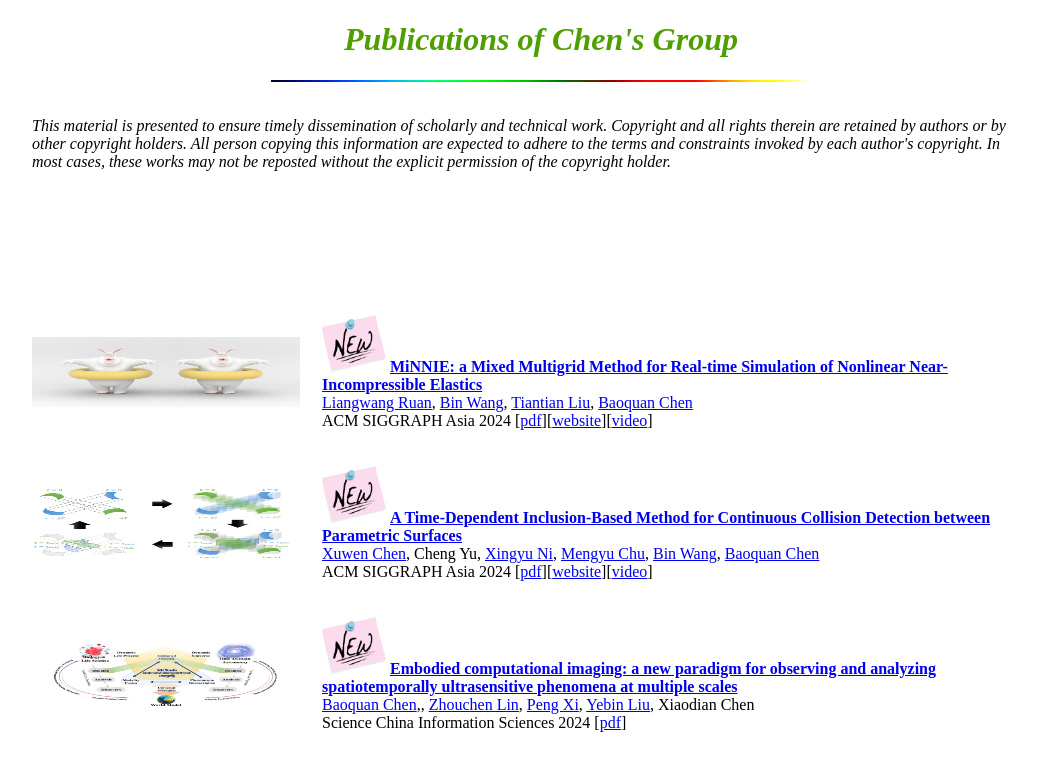
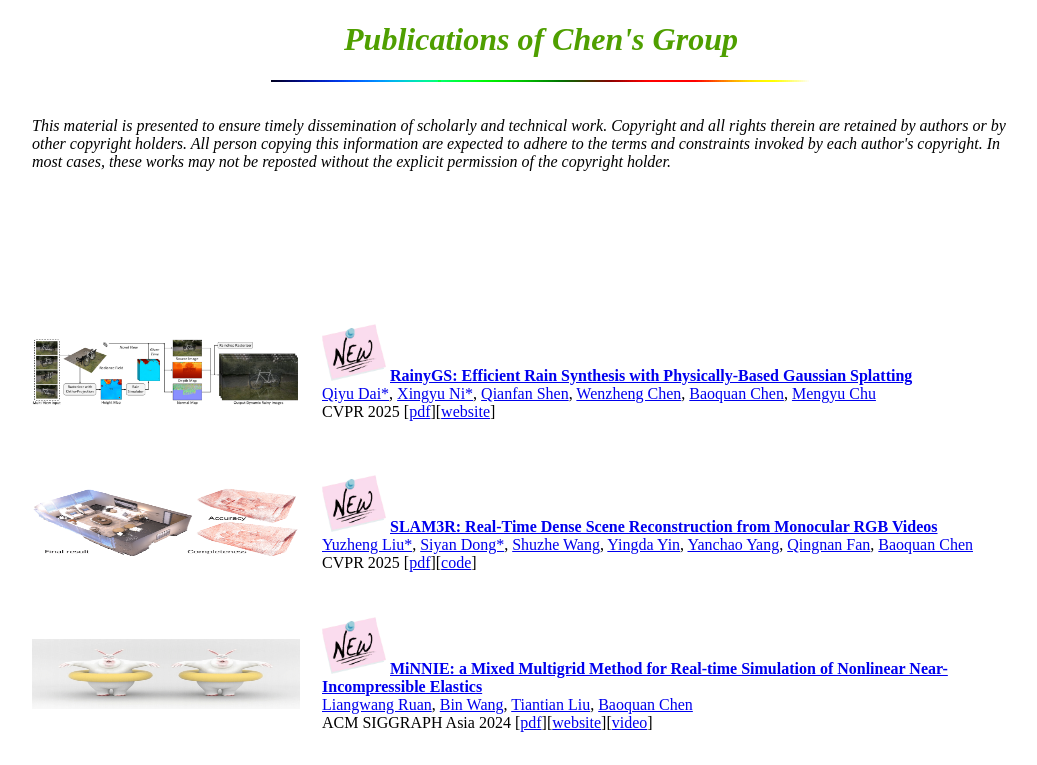
Before and after one commit to pkucbq/pkucbq.github.io, a plain HTML site: page Projects&Publications.html in a window 1280 px wide. Shown: the top 765 px of the page, without its empty margins (99-1136 px from the left). Drawn offline with Linux system fonts and the light colour scheme; a script that the page names is missing.

Commit message:
update pub

```diff
--- a/Projects&Publications.html
+++ b/Projects&Publications.html
@@ -988,6 +988,33 @@ function onFunc(id) {
   <li>Heyuan Yao, Zhenhua Song, Yuyang Zhou, Tenglong Ao, Baoquan Chen, Libin Liu. <strong>Moconvq: Unified physics-based motion control via scalable discrete representations.</strong> ACM Transactions on Graphics (Proceedings of SIGGRAPH)&nbsp;2024.</li> -->
 
 <tr>
+	<td style="width: 268px; height: 147px;"><img alt="" src="pub_fig/2025041001.png" style="width: 268px; height: 70px;"></td>
+	<td><img alt="" src="pub_fig/20220817185002919799.gif" style="width: 64px; height: 57px;"> <a href="https://arxiv.org/abs/2503.21442"><b>RainyGS: Efficient Rain Synthesis with Physically-Based Gaussian Splatting</b></a><br>
+			<a href="https://daiqy.github.io/">Qiyu Dai*</a>,
+			<a href="https://starryuniv.cn/">Xingyu Ni*</a>,
+			<a href="https://qianfanshen.github.io/">Qianfan Shen</a>,
+			<a href="https://wenzhengchen.github.io/">Wenzheng Chen</a>,
+			<a href="https://baoquanchen.info/">Baoquan Chen</a>,
+			<a href="https://rachelcmy.github.io/">Mengyu Chu</a>
+		<br>
+		CVPR 2025 [<a href="https://arxiv.org/abs/2503.21442">pdf</a>][<a href="https://pku-vcl-geometry.github.io/RainyGS/" target="_blank">website</a>]</td>
+
+</tr>
+<tr>
+	<td style="width: 268px; height: 147px;"><img alt="" src="pub_fig/2025041002.png" style="width: 268px; height: 70px;"></td>
+	<td><img alt="" src="pub_fig/20220817185002919799.gif" style="width: 64px; height: 57px;"> <a href="https://arxiv.org/abs/2412.09401"><b>SLAM3R: Real-Time Dense Scene Reconstruction from Monocular RGB Videos</b></a><br>
+			<a href="https://ly-kc.github.io/">Yuzheng Liu*</a>,
+			<a href="https://siyandong.github.io/">Siyan Dong*</a>,
+			<a href="https://ffrivera0.github.io/">Shuzhe Wang</a>,
+			<a href="https://yd-yin.github.io/">Yingda Yin</a>,
+			<a href="https://yanchaoyang.github.io/">Yanchao Yang</a>,
+			<a href="https://fqnchina.github.io/">Qingnan Fan</a>,
+			<a href="https://baoquanchen.info/">Baoquan Chen</a>
+		<br>
+		CVPR 2025 [<a href="https://arxiv.org/abs/2412.09401">pdf</a>][<a href="https://github.com/PKU-VCL-3DV/SLAM3R" target="_blank">code</a>]</td>
+
+</tr>
+<tr>
 	<td style="width: 268px; height: 147px;"><img alt="" src="pub_fig/2025011002.png" style="width: 268px; height: 70px;"></td>
 	<td><img alt="" src="pub_fig/20220817185002919799.gif" style="width: 64px; height: 57px;"> <a href="https://dl.acm.org/doi/10.1145/3687758"><b>MiNNIE: a Mixed Multigrid Method for Real-time Simulation of Nonlinear Near-Incompressible Elastics</b></a><br>
 			<a href="https://lwruan.com/">Liangwang Ruan</a>,
```
Also changed, not shown: index.html (+2 -0 lines), pub_fig/2025041001.png (added), pub_fig/2025041002.png (added).
